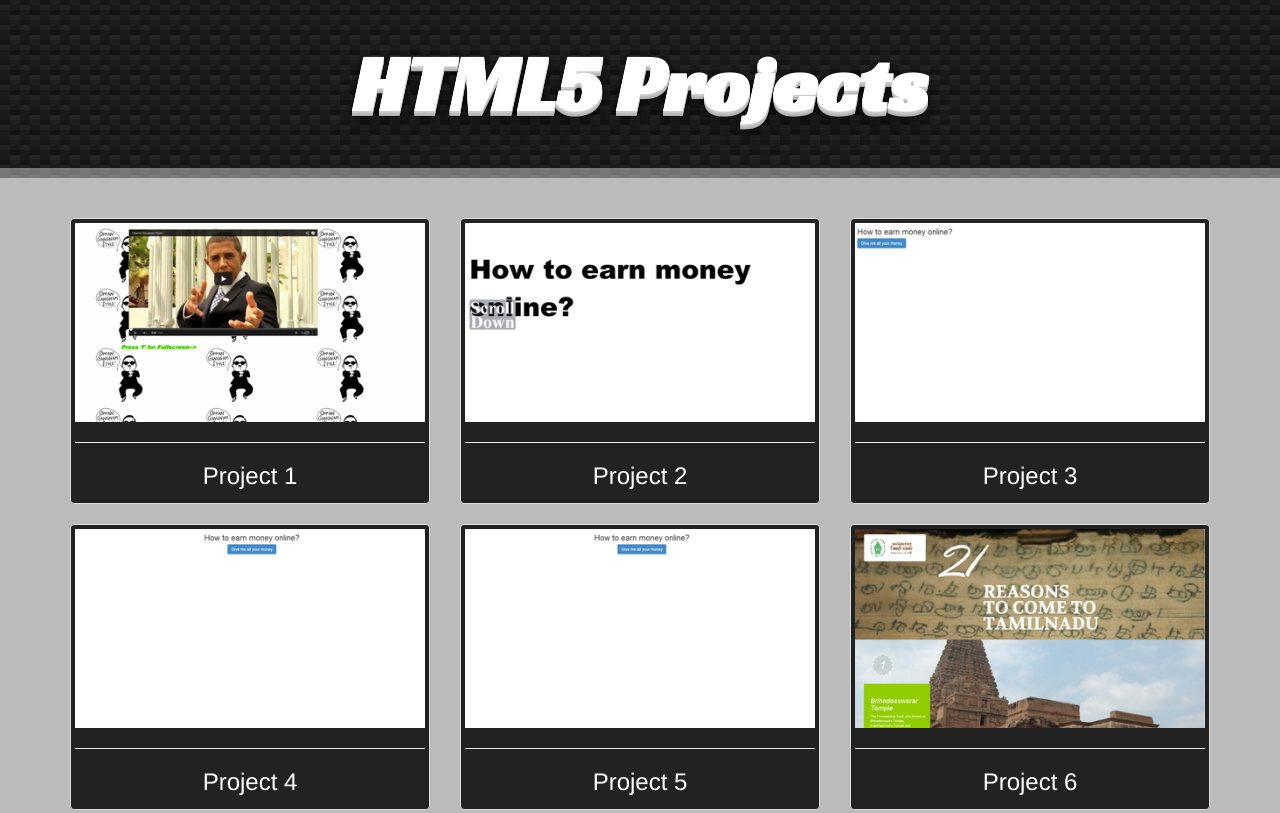
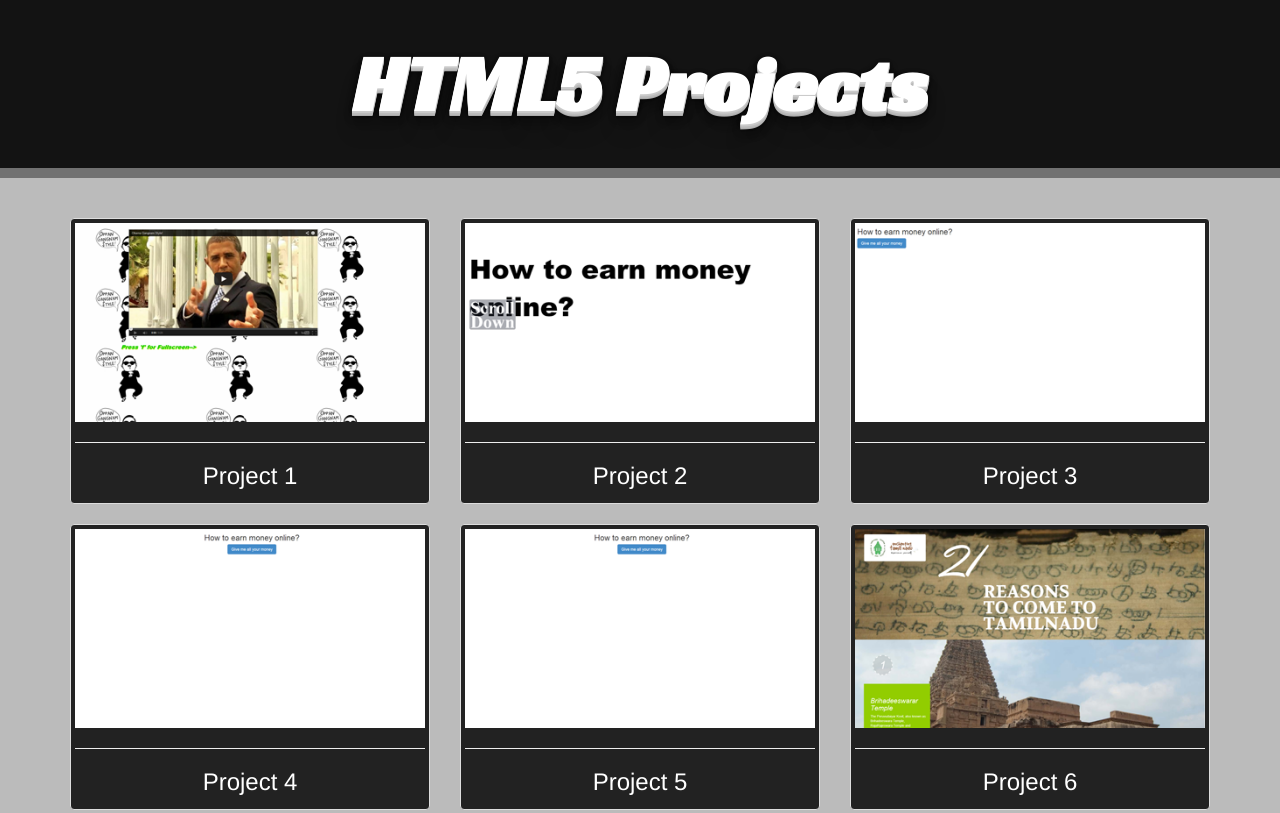
Before and after one commit to kmkarti/kmkarti.github.io, a plain HTML site: page index.html in a window 1280 px wide. Shown: the top 813 px of the page. Drawn offline with nearby package versions, Linux system fonts and the light colour scheme.

Commit message:
Update projects.css

```diff
--- a/assets/css/projects.css
+++ b/assets/css/projects.css
@@ -5,13 +5,6 @@ background-size: 58px 58px;
 background-position: 0px 2px, 4px 35px, 29px 31px, 34px 6px;
 }
 .htmlh{
-background:
-linear-gradient(27deg, #151515 5px, transparent 5px) 0 5px,
-linear-gradient(207deg, #151515 5px, transparent 5px) 10px 0px,
-linear-gradient(27deg, #222 5px, transparent 5px) 0px 10px,
-linear-gradient(207deg, #222 5px, transparent 5px) 10px 5px,
-linear-gradient(90deg, #1b1b1b 10px, transparent 10px),
-linear-gradient(#1d1d1d 25%, #1a1a1a 25%, #1a1a1a 50%, transparent 50%, transparent 75%, #242424 75%, #242424);
 background-color: #131313;
 background-size: 20px 20px;
 color:#fff;
```
